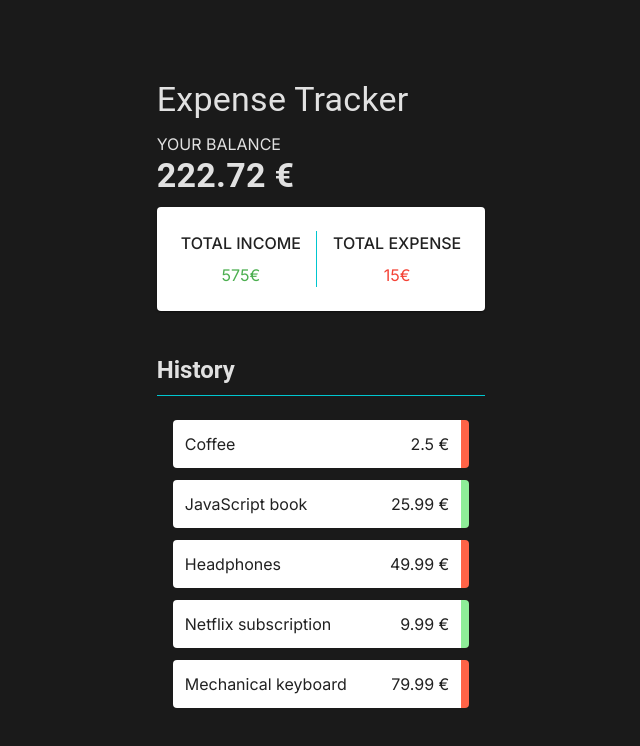
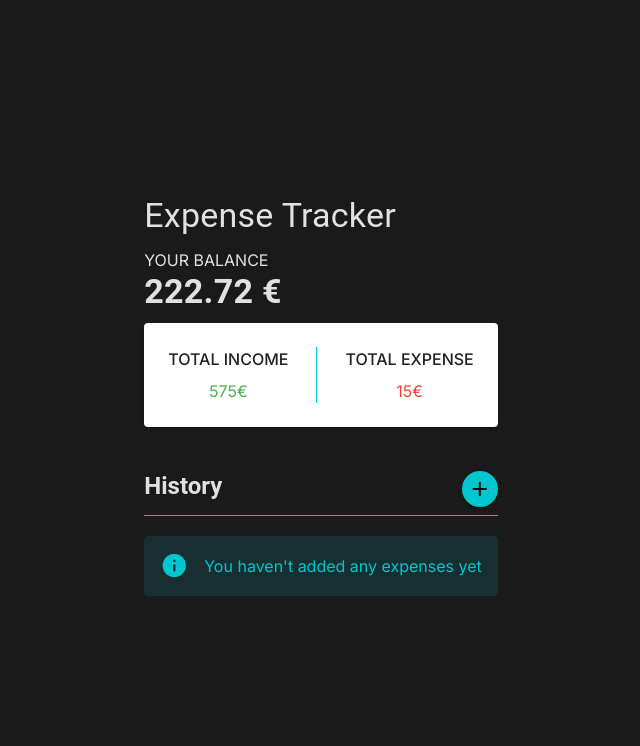
Before and after one commit to lucaslobat/expense-x, a Vue app: page / in a window 1280 px wide. Shown: the top 746 px of the page, without its empty margins (319-959 px from the left). Built offline with nearby package versions, Linux system fonts and the light colour scheme.

Commit message:
Add dialog and validation to add a new expense

```diff
--- a/src/components/TransactionsList.vue
+++ b/src/components/TransactionsList.vue
@@ -1,13 +1,71 @@
 <template>
-  <div class="d-flex flex-column ga-2 mt-8">
-    <span class="text-h5 font-weight-bold">History</span>
-    <v-divider color="#00c6cf" :opacity="50" />
+  <div class="d-flex align-center">
+    <div class="d-flex flex-column ga-2 mt-8 w-100">
+      <div class="d-flex justify-space-between">
+        <span class="text-h5 font-weight-bold">History</span>
+        <v-dialog v-model="isDialogOpen" max-width="400">
+          <template v-slot:activator="{ props: activatorProps }">
+            <v-btn
+              v-bind="activatorProps"
+              icon="mdi-plus"
+              density="comfortable"
+              :ripple="false"
+              color="#00c6cf"
+            />
+          </template>
+
+          <template v-slot:default>
+            <v-card title="Add new expense" class="pa-4">
+              <v-form
+                v-model="form"
+                @submit.prevent="submitForm"
+                fast-fail
+                class="pa-4 d-flex flex-column ga-4"
+              >
+                <v-text-field
+                  v-model="expenseInputData.description"
+                  :rules="expenseDescriptionRules"
+                  label="Expense description"
+                  variant="outlined"
+                  dirty
+                />
+
+                <v-text-field
+                  v-model="expenseInputData.price"
+                  :rules="expensePriceRules"
+                  label="Expense price"
+                  prefix="€"
+                  variant="outlined"
+                  dirty
+                />
+                <v-card-actions>
+                  <v-btn
+                    :disabled="!form"
+                    :ripple="false"
+                    type="submit"
+                    density="comfortable"
+                    color="#00c6cf"
+                    >Submit</v-btn
+                  >
+                </v-card-actions>
+              </v-form>
+            </v-card>
+          </template>
+        </v-dialog>
+      </div>
+
+      <v-divider color="#00c6cf" :opacity="50" />
+    </div>
   </div>
 
   <v-list class="d-flex flex-column ga-1" bg-color="#1a1a1a">
-    <v-list-item v-for="transaction in transactions" :key="transaction">
+    <v-list-item
+      v-if="transactions.length > 0"
+      v-for="transaction in transactions"
+      :key="transaction"
+    >
       <v-card
-        class="pa-3"
+        class="pa-4"
         :rounded="1"
         :class="{
           expense__border: transaction.type === 'expense',
@@ -20,24 +78,52 @@
         </div>
       </v-card>
     </v-list-item>
+    <v-alert
+      v-else
+      text="You haven't added any expenses yet"
+      type="info"
+      variant="tonal"
+      color="#00c6cf"
+    />
   </v-list>
 </template>
 
 <script setup>
 import { ref } from 'vue';
 
-const transactions = ref([
-  { description: 'Coffee', price: 2.5, type: 'expense' },
-  { description: 'JavaScript book', price: 25.99, type: 'income' },
-  { description: 'Headphones', price: 49.99, type: 'expense' },
-  { description: 'Netflix subscription', price: 9.99, type: 'income' },
-  { description: 'Mechanical keyboard', price: 79.99, type: 'expense' },
+const transactions = ref([]);
+const form = ref(false);
+const isDialogOpen = ref(false);
+const expenseInputData = ref({
+  description: '',
+  price: null,
+  type: 'expense',
+});
+
+const expenseDescriptionRules = ref([(v) => !!v || 'Description is required']);
+
+const expensePriceRules = ref([
+  (v) => !!v || 'Price is required',
+  (v) => !isNaN(v) || 'Price must be a valid number',
 ]);
+
+const submitForm = () => {
+  if (form.value) {
+    transactions.value.push(expenseInputData.value);
+    expenseInputData.value = {
+      description: '',
+      price: null,
+      type: 'expense',
+    };
+  }
+
+  isDialogOpen.value = false;
+};
 </script>
 
 <style scoped>
 .expense__border {
-  border-right: 0.5em solid #ff6347;
+  border-right: 0.5em solid #a63b00;
 }
 
 .income__border {
```
